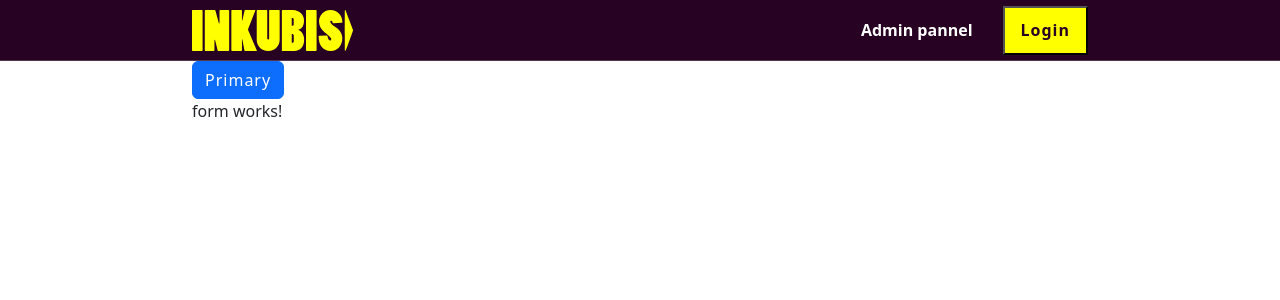
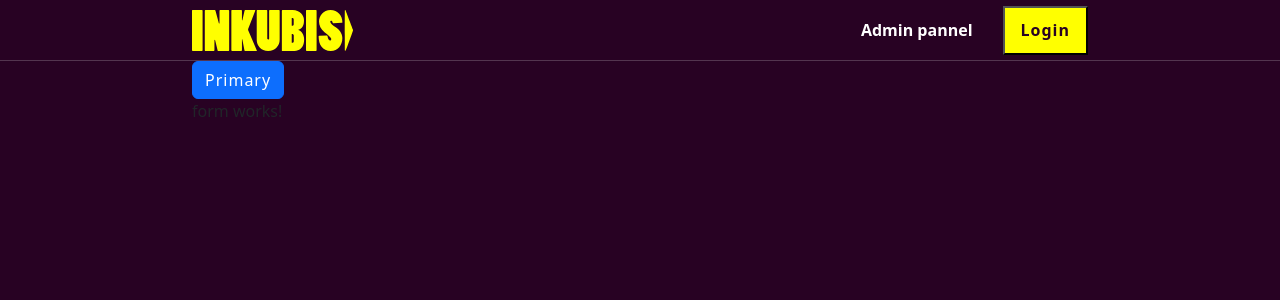
Before and after one commit to kevinvgils/Inkubis-app-frontend, an Angular app: page / in a window 1280 px wide. Shown: the top 300 px of the page. Built offline with nearby package versions, Linux system fonts and the light colour scheme.

Commit message:
Main changes

```diff
--- a/src/app/app.component.css
+++ b/src/app/app.component.css
@@ -52,3 +52,8 @@ header{
         color: #ffff00 !important;
         margin-bottom: -2px;
       }
+
+main{
+  background-color: #280223;
+  min-height: calc(100vh - 61px);
+}
--- a/src/app/app.component.html
+++ b/src/app/app.component.html
@@ -12,8 +12,7 @@
 </header>
 
 <main>
-  <div class="content" role="main">
-    <!-- Links -->
+  <div class="content">
     <div class="card-container">
       <button type="button" class="btn btn-primary">Primary</button>
       <app-form></app-form>
```
